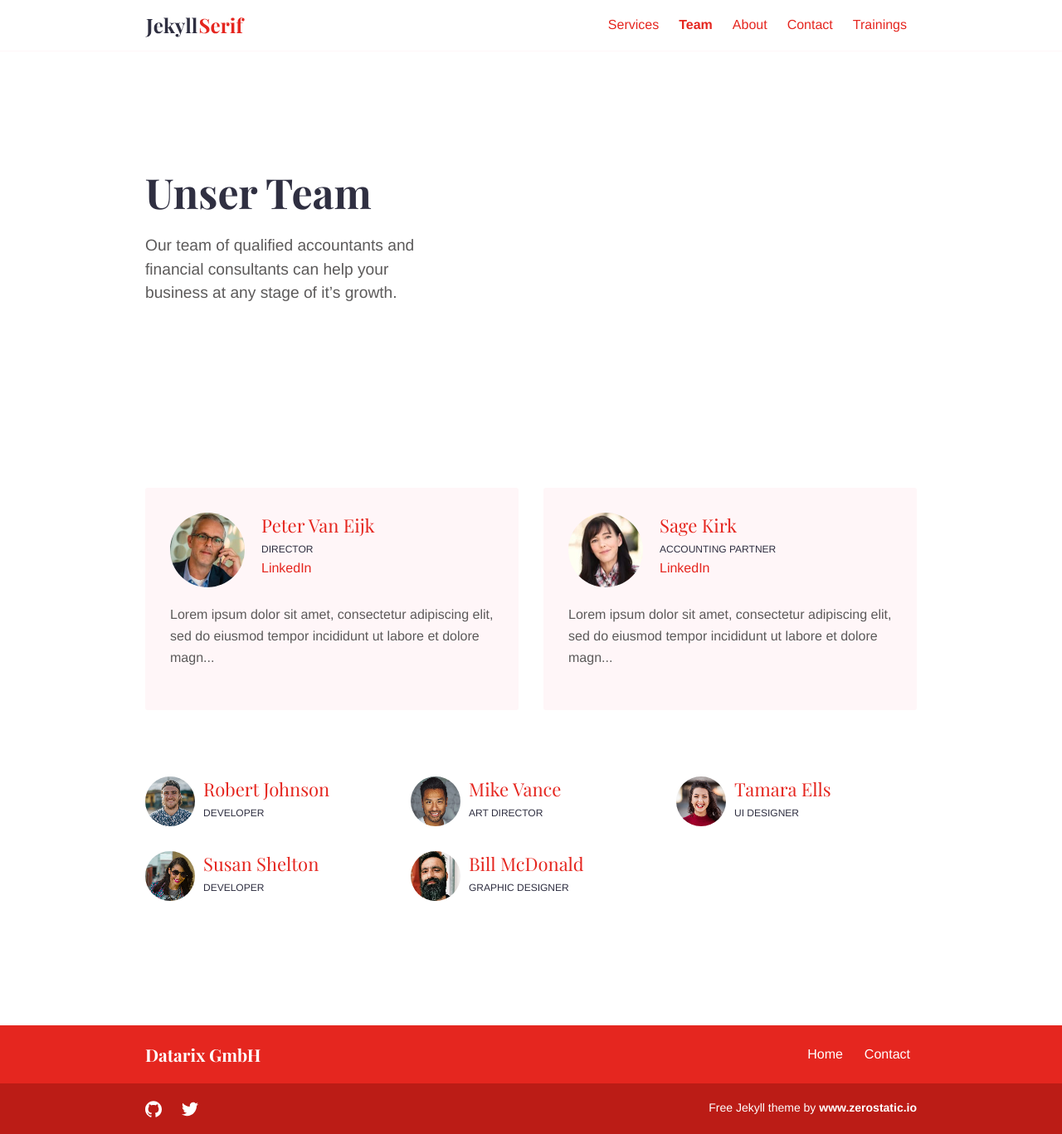
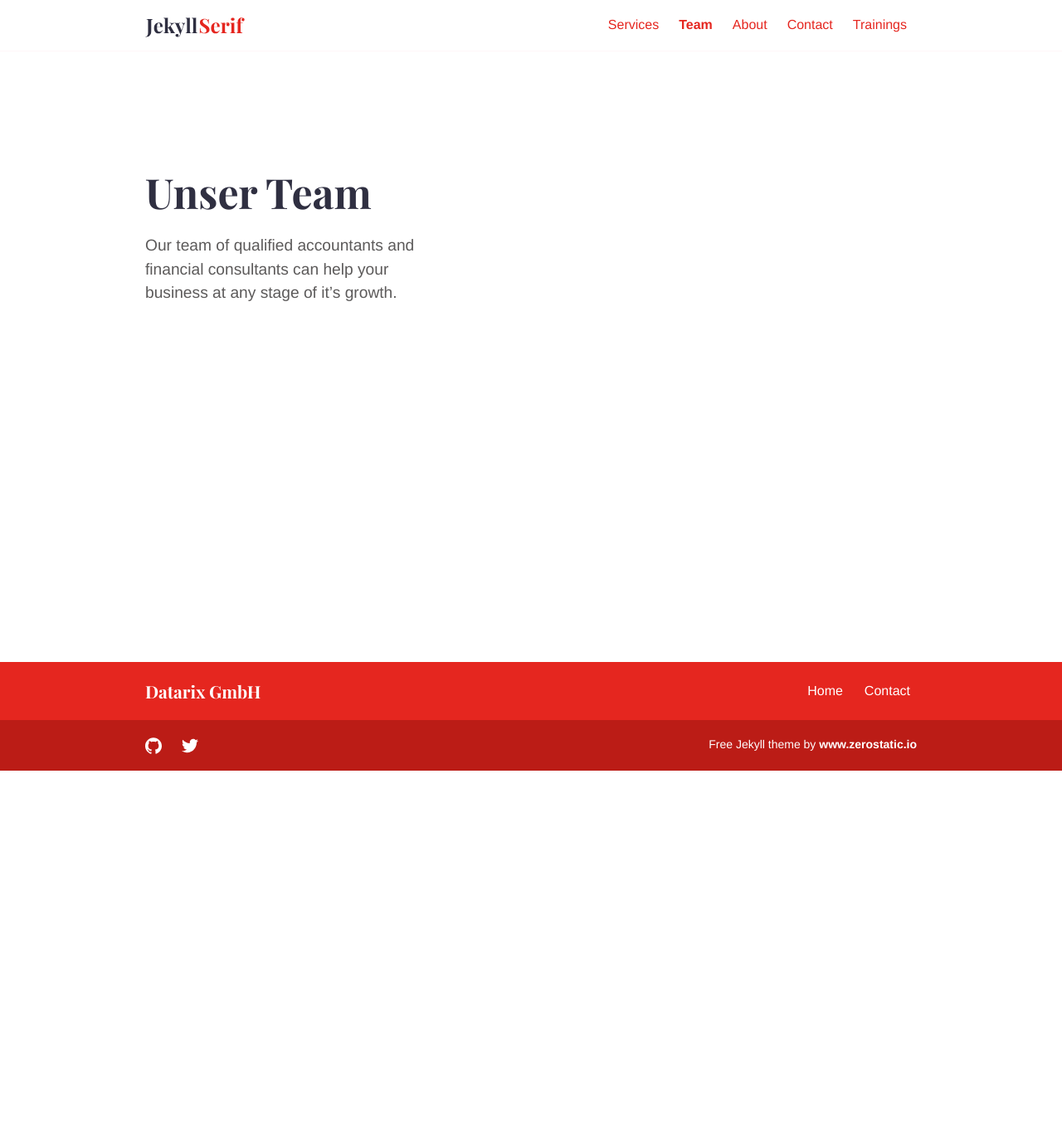
Before and after one commit to datarixsb/datarixsb.github.io, a Jekyll site: the page built from team.md, in a window 1280 px wide. Shown: the whole page at 83% size. Built offline with Jekyll 4.4.1, drawn with Linux system fonts in a browser that asks for light colours; after the commit the page ends 929 px from its top, so only the background shows below that.

Commit message:
added contact, and updated team

```diff
--- a/_team/bill-mcdonald.md
+++ /dev/null
@@ -1,14 +0,0 @@
----
-title: "Bill McDonald"
-date: 2018-11-19T10:47:58+10:00
-draft: false
-image: "images/team/nonsap-visuals-kMJp7620W6U-unsplash.jpg"
-jobtitle: "Graphic Designer"
-linkedinurl: ""
-weight: 7
-layout: team
----
-
-Lorem ipsum dolor sit amet, consectetur adipiscing elit, sed do eiusmod tempor incididunt ut labore et dolore magna aliqua. Ut enim ad minim veniam, quis nostrud exercitation ullamco laboris nisi ut aliquip ex ea commodo consequat.
-
-Duis aute irure dolor in reprehenderit in voluptate velit esse cillum dolore eu fugiat nulla pariatur. Excepteur sint occaecat cupidatat non proident, sunt in culpa qui officia deserunt mollit anim id est laborum.
--- a/_team/mike-vance.md
+++ /dev/null
@@ -1,11 +0,0 @@
----
-title: "Mike Vance"
-date: 2018-12-20T13:44:30+10:00
-draft: false
-image: "images/team/joseph-gonzalez-399972-unsplash.jpg"
-jobtitle: "Art Director"
-linkedinurl: ""
-weight: 3
----
-
-Lorem ipsum dolor sit amet, consectetur adipiscing elit, sed do eiusmod tempor incididunt ut labore et dolore magna aliqua. Bibendum arcu vitae elementum curabitur vitae nunc sed. Tortor at risus viverra adipiscing at in.
--- a/_team/peter-van-eijk.md
+++ /dev/null
@@ -1,15 +0,0 @@
----
-title: "Peter Van Eijk"
-date: 2018-11-19T10:47:58+10:00
-draft: false
-image: "images/team/peter-van-eijk-711986-unsplash.jpg"
-jobtitle: "Director"
-linkedinurl: "https://www.linkedin.com/"
-promoted: true
-weight: 1
-layout: team
----
-
-Lorem ipsum dolor sit amet, consectetur adipiscing elit, sed do eiusmod tempor incididunt ut labore et dolore magna aliqua. Ut enim ad minim veniam, quis nostrud exercitation ullamco laboris nisi ut aliquip ex ea commodo consequat.
-
-Duis aute irure dolor in reprehenderit in voluptate velit esse cillum dolore eu fugiat nulla pariatur. Excepteur sint occaecat cupidatat non proident, sunt in culpa qui officia deserunt mollit anim id est laborum.
--- a/_team/robert-johnson.md
+++ /dev/null
@@ -1,11 +0,0 @@
----
-title: "Robert Johnson"
-date: 2018-12-20T13:44:23+10:00
-draft: false
-image: "images/team/vince-fleming-613817-unsplash.jpg"
-jobtitle: "Developer"
-linkedinurl: "https://www.linkedin.com/"
-weight: 3
----
-
-Lorem ipsum dolor sit amet, consectetur adipiscing elit, sed do eiusmod tempor incididunt ut labore et dolore magna aliqua. Bibendum arcu vitae elementum curabitur vitae nunc sed. Tortor at risus viverra adipiscing at in.
--- a/_team/sage-kirk.md
+++ /dev/null
@@ -1,12 +0,0 @@
----
-title: "Sage Kirk"
-date: 2018-11-19T10:47:58+10:00
-draft: false
-image: "images/team/sage-kirk-485982-unsplash.jpg"
-jobtitle: "Accounting Partner"
-linkedinurl: "https://www.linkedin.com/example2"
-promoted: true
-weight: 2
----
-
-Lorem ipsum dolor sit amet, consectetur adipiscing elit, sed do eiusmod tempor incididunt ut labore et dolore magna aliqua. Bibendum arcu vitae elementum curabitur vitae nunc sed. Tortor at risus viverra adipiscing at in.
--- a/_team/susan-shelton.md
+++ /dev/null
@@ -1,10 +0,0 @@
----
-title: "Susan Shelton"
-date: 2018-12-20T13:45:06+10:00
-draft: false
-image: "images/team/cristian-newman-94319-unsplash.jpg"
-jobtitle: "Developer"
-weight: 5
----
-
-Lorem ipsum dolor sit amet, consectetur adipiscing elit, sed do eiusmod tempor incididunt ut labore et dolore magna aliqua. Bibendum arcu vitae elementum curabitur vitae nunc sed. Tortor at risus viverra adipiscing at in.
--- a/_team/tamara-ells.md
+++ /dev/null
@@ -1,10 +0,0 @@
----
-title: "Tamara Ells"
-date: 2018-12-20T13:44:55+10:00
-draft: false
-image: "images/team/michael-dam-258165-unsplash.jpg"
-jobtitle: "UI Designer"
-weight: 4
----
-
-Lorem ipsum dolor sit amet, consectetur adipiscing elit, sed do eiusmod tempor incididunt ut labore et dolore magna aliqua. Bibendum arcu vitae elementum curabitur vitae nunc sed. Tortor at risus viverra adipiscing at in.
```
Also changed, not shown: _team/davide-cazzato.md (added, +10 -0 lines), _team/stefan-buchholz.md (added, +12 -0 lines), contact.md (+6 -10 lines), index.md (+3 -3 lines), images/team/cristian-newman-94319-unsplash.jpg (deleted), images/team/joseph-gonzalez-399972-unsplash.jpg (deleted), images/team/michael-dam-258165-unsplash.jpg (deleted), images/team/nonsap-visuals-kMJp7620W6U-unsplash.jpg (deleted), images/team/peter-van-eijk-711986-unsplash.jpg (deleted), images/team/sage-kirk-485982-unsplash.jpg (deleted), images/team/stefan-buchholz.jpg (added), images/team/sung-wang-g4DgCF90EM4-unsplash.jpg (deleted), images/team/vince-fleming-613817-unsplash.jpg (deleted).
